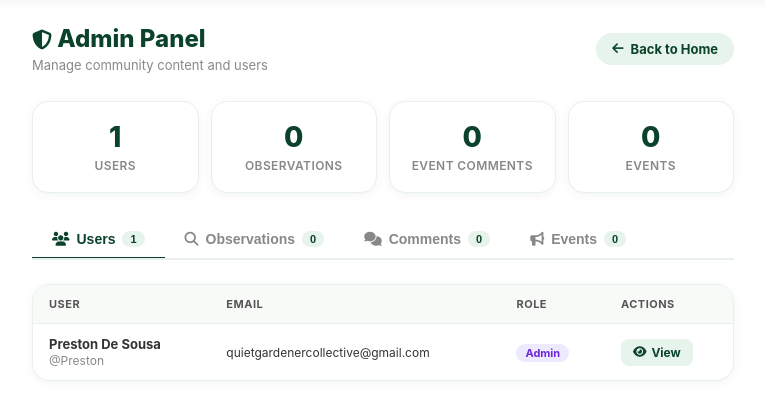
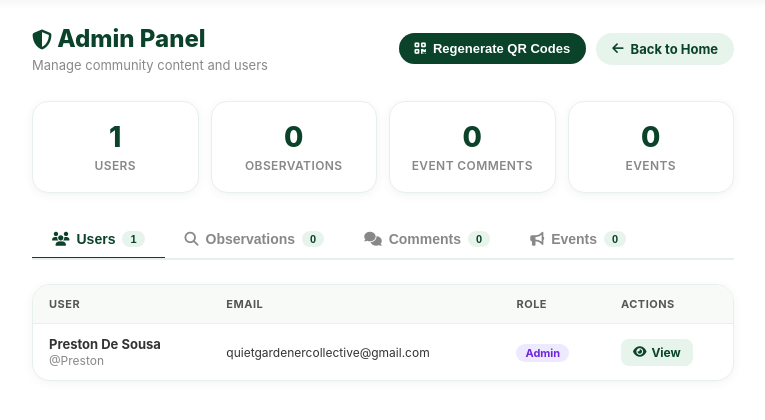
Before and after one commit to dprstn/Tree-Guardian, a Flask app: page /admin/panel in a window 1280 px wide. Shown: the part 74-494 px from the top of the page, without its empty margins (257-1022 px from the left). Run offline with Flask 3, Linux system fonts and the light colour scheme; the visitor is signed in with stand-in values (Sample User, id 1).

Commit message:
Add QR code generation and admin regeneration endpoint

```diff
--- a/App.py
+++ b/App.py
@@ -990,6 +990,12 @@ def add_tree():
 @app.route('/qr/<int:tree_id>')
 
 def generate_qr(tree_id):
+    Tree.query.get_or_404(tree_id)
+    qr_path = save_tree_qr(tree_id)
+    return send_file(qr_path, mimetype="image/png", max_age=0)
+
+
+def save_tree_qr(tree_id):
     url = f"{QR_PUBLIC_BASE_URL}/local_trees?tree_id={tree_id}"
 
     qr = qrcode.QRCode(box_size=10, border=2)
@@ -1002,7 +1008,30 @@ def generate_qr(tree_id):
     qr_path = os.path.join(app.config['QR_FOLDER'], qr_filename)
     img.save(qr_path, 'PNG')
 
-    return send_file(qr_path, mimetype="image/png")
+    return qr_path
+
+
+@app.route('/admin/regenerate-qrs', methods=['POST'])
+def admin_regenerate_qrs():
+    if not session.get('user_id'):
+        return redirect(url_for('login'))
+
+    current_user = User.query.get(session['user_id'])
+    ensure_primary_admin(current_user, commit=True)
+    if not current_user or current_user.role != 'admin':
+        flash('Unauthorised access.', 'danger')
+        return redirect(url_for('homepage'))
+
+    try:
+        tree_ids = [t.tree_id for t in Tree.query.with_entities(Tree.tree_id).all()]
+        for tree_id in tree_ids:
+            save_tree_qr(tree_id)
+
+        flash(f'Regenerated {len(tree_ids)} QR codes.', 'success')
+    except Exception as e:
+        flash(f'Failed to regenerate QR codes: {str(e)}', 'danger')
+
+    return redirect(url_for('admin_panel'))
 
 @app.route('/local_trees')
 def local_trees():
--- a/templates/admin_panel.html
+++ b/templates/admin_panel.html
@@ -56,6 +56,27 @@
             padding: 8px 16px;
         }
         .admin-back:hover { background: #cce8d8; }
+
+        .admin-header-actions {
+            display: flex;
+            align-items: center;
+            gap: 10px;
+            flex-wrap: wrap;
+        }
+        .admin-regen {
+            display: inline-flex;
+            align-items: center;
+            gap: 7px;
+            border: none;
+            border-radius: 999px;
+            background: var(--green);
+            color: #fff;
+            font-size: 13px;
+            font-weight: 700;
+            padding: 8px 16px;
+            cursor: pointer;
+        }
+        .admin-regen:hover { background: #0a3a25; }
 
         .admin-stats {
             display: grid;
@@ -283,6 +304,15 @@
                 justify-content: center;
             }
 
+            .admin-header-actions {
+                width: 100%;
+            }
+
+            .admin-regen {
+                width: 100%;
+                justify-content: center;
+            }
+
             .admin-stats {
                 grid-template-columns: 1fr;
                 margin-bottom: 18px;
@@ -349,9 +379,17 @@
             <h1><i class="fa-solid fa-shield-halved" style="font-size:20px;"></i> Admin Panel</h1>
             <p>Manage community content and users</p>
         </div>
-        <a href="{{ url_for('homepage') }}" class="admin-back">
-            <i class="fa-solid fa-arrow-left"></i> Back to Home
-        </a>
+        <div class="admin-header-actions">
+            <form method="POST" action="{{ url_for('admin_regenerate_qrs') }}"
+                  onsubmit="return confirm('Regenerate QR files for all trees?');">
+                <button type="submit" class="admin-regen">
+                    <i class="fa-solid fa-qrcode"></i> Regenerate QR Codes
+                </button>
+            </form>
+            <a href="{{ url_for('homepage') }}" class="admin-back">
+                <i class="fa-solid fa-arrow-left"></i> Back to Home
+            </a>
+        </div>
     </div>
 
     {% with messages = get_flashed_messages(with_categories=true) %}
```
